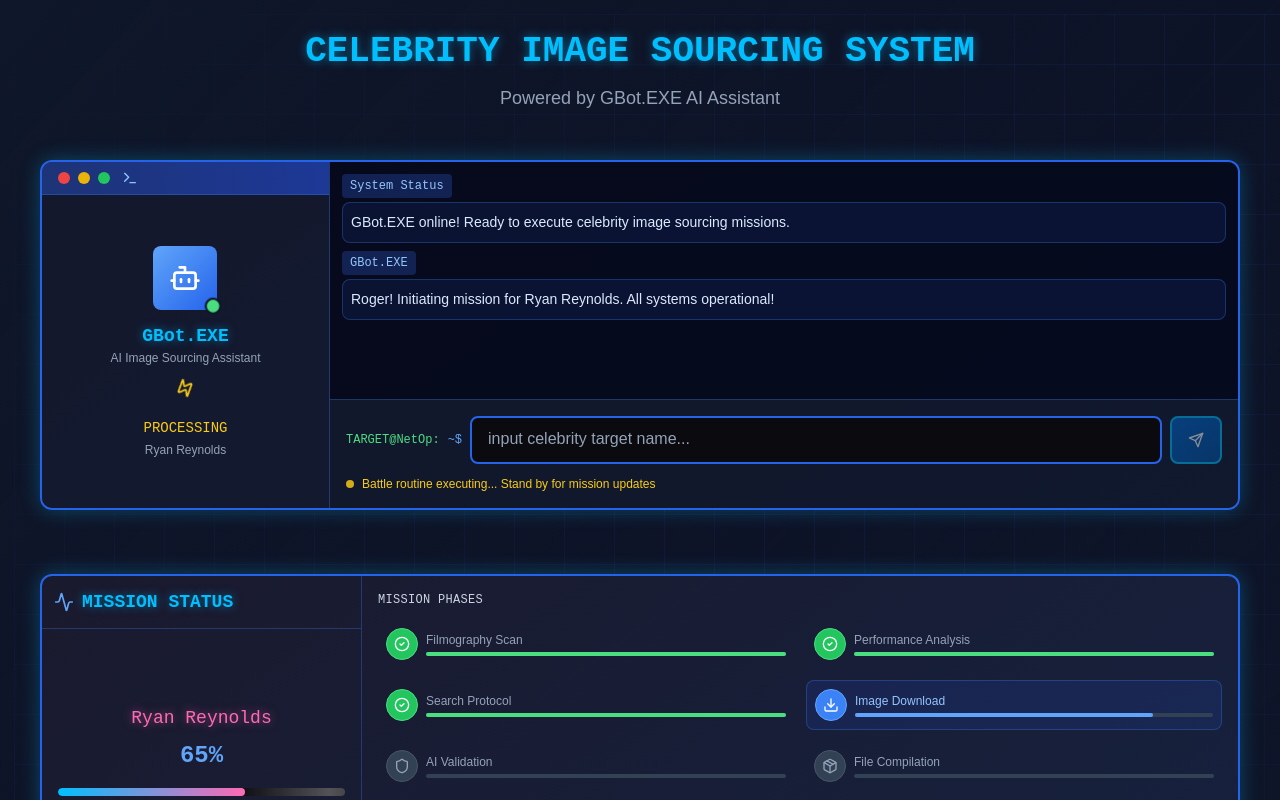
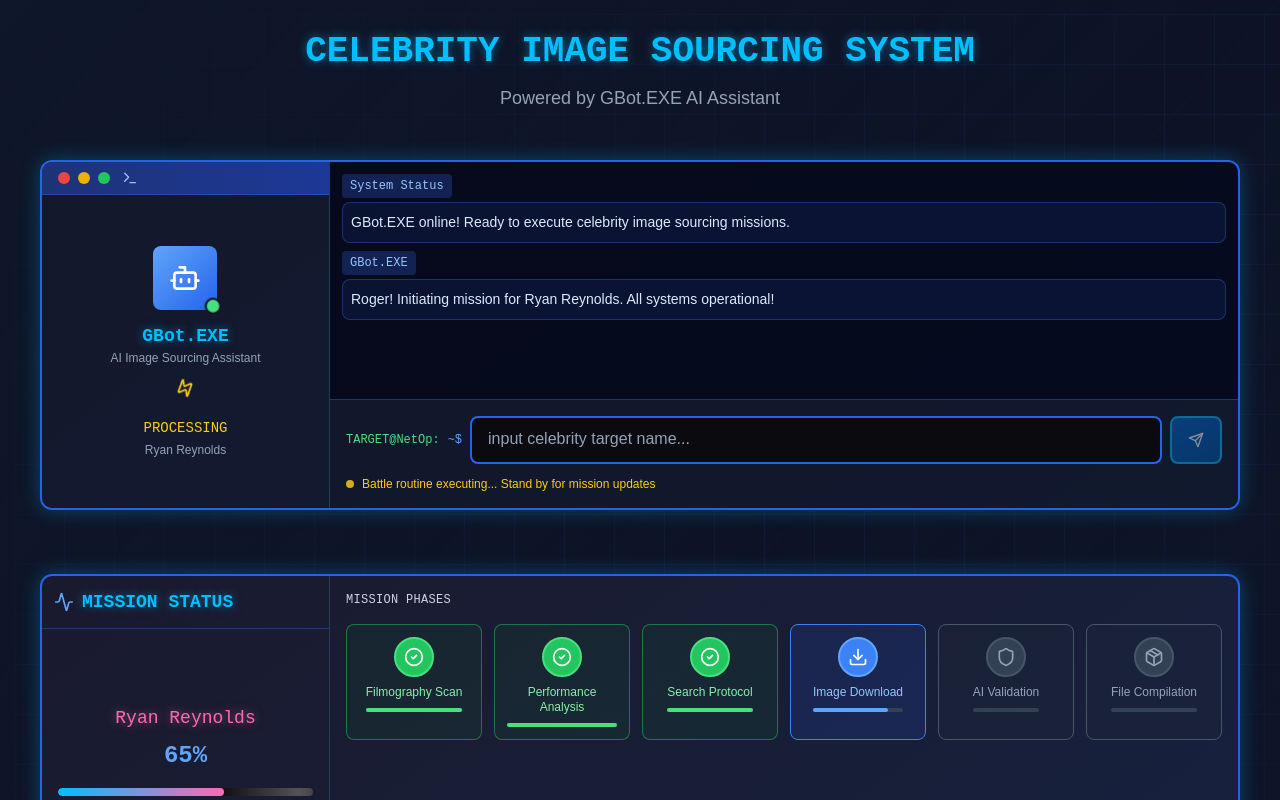
Before and after one commit to Esilos92/print-prep-node, a Next.js app in the folder dashboard/: page / in a window 1280 px wide. Shown: the top 800 px of the page. Built offline with nearby package versions, Linux system fonts and the light colour scheme.

Commit message:
Update ProgressDisplay.tsx

```diff
--- a/dashboard/src/components/ProgressDisplay.tsx
+++ b/dashboard/src/components/ProgressDisplay.tsx
@@ -70,7 +70,7 @@ export default function ProgressDisplay({ currentJob }: ProgressDisplayProps) {
       <div className="flex h-full">
 
         {/* Left Section - Header & Overall Progress */}
-        <div className="w-80 flex flex-col border-r border-blue-500/30">
+        <div className="w-72 flex flex-col border-r border-blue-500/30">
           {/* Header */}
           <div className="flex items-center justify-between p-3 border-b border-blue-500/30 flex-shrink-0">
             <div className="flex items-center gap-2">
@@ -132,10 +132,10 @@ export default function ProgressDisplay({ currentJob }: ProgressDisplayProps) {
             <>
               {/* Phase Breakdown */}
               <div className="flex-1 p-4 overflow-y-auto">
-                <h5 className="font-cyber text-xs text-slate-300 mb-3 tracking-wide">
+                <h5 className="font-cyber text-xs text-slate-300 mb-4 tracking-wide">
                   MISSION PHASES
                 </h5>
-                <div className="grid grid-cols-2 gap-3">
+                <div className="grid grid-cols-6 gap-3">
                   {phases.map((phase, index) => {
                     const Icon = phase.icon;
                     const phaseProgress = getPhaseProgress(index);
@@ -147,12 +147,16 @@ export default function ProgressDisplay({ currentJob }: ProgressDisplayProps) {
                         key={phase.name}
                         initial={{ opacity: 0, scale: 0.8 }}
                         animate={{ opacity: 1, scale: 1 }}
-                        transition={{ delay: index * 0.1 }}
-                        className={`flex items-center gap-2 p-2 rounded-lg ${
-                          isActive ? 'bg-blue-900/30 border border-blue-500/30' : ''
+                        transition={{ delay: index * 0.2 }}
+                        className={`flex flex-col items-center gap-2 p-3 rounded-lg border ${
+                          isActive
+                            ? 'bg-blue-900/30 border-blue-500'
+                            : isComplete
+                              ? 'bg-green-900/20 border-green-500/50'
+                              : 'bg-slate-800/30 border-slate-600'
                         }`}
                       >
-                        <div className={`w-8 h-8 rounded-full flex items-center justify-center border flex-shrink-0 ${
+                        <div className={`w-10 h-10 rounded-full flex items-center justify-center border-2 ${
                           isComplete
                             ? 'bg-green-500 border-green-400'
                             : isActive
@@ -160,20 +164,20 @@ export default function ProgressDisplay({ currentJob }: ProgressDisplayProps) {
                               : 'bg-slate-700 border-slate-600'
                         }`}>
                           {isComplete ? (
-                            <CheckCircle2 className="w-4 h-4 text-white" />
+                            <CheckCircle2 className="w-5 h-5 text-white" />
                           ) : (
-                            <Icon className={`w-4 h-4 ${
+                            <Icon className={`w-5 h-5 ${
                               isActive ? 'text-white' : 'text-slate-400'
                             }`} />
                           )}
                         </div>
-                        <div className="flex-1 min-w-0">
-                          <p className={`text-xs font-ui font-medium ${
-                            isActive ? 'text-blue-300' : 'text-slate-400'
+                        <div className="text-center">
+                          <p className={`text-xs font-ui font-medium text-center leading-tight ${
+                            isActive ? 'text-blue-300' : isComplete ? 'text-green-300' : 'text-slate-400'
                           }`}>
                             {phase.name}
                           </p>
-                          <div className="w-full bg-slate-700 h-1 rounded-full mt-1">
+                          <div className="w-full bg-slate-700 h-1 rounded-full mt-2">
                             <motion.div
                               className={`h-full rounded-full ${
                                 isComplete
```
